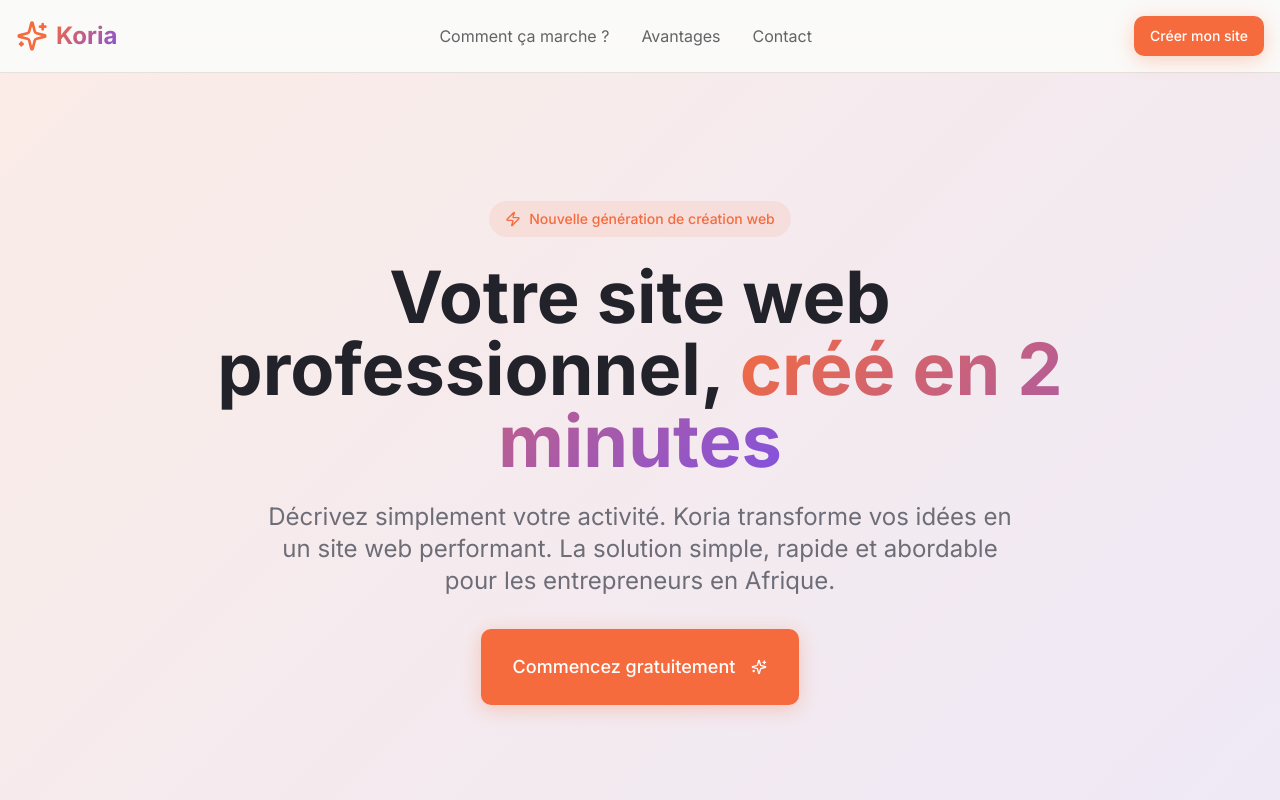
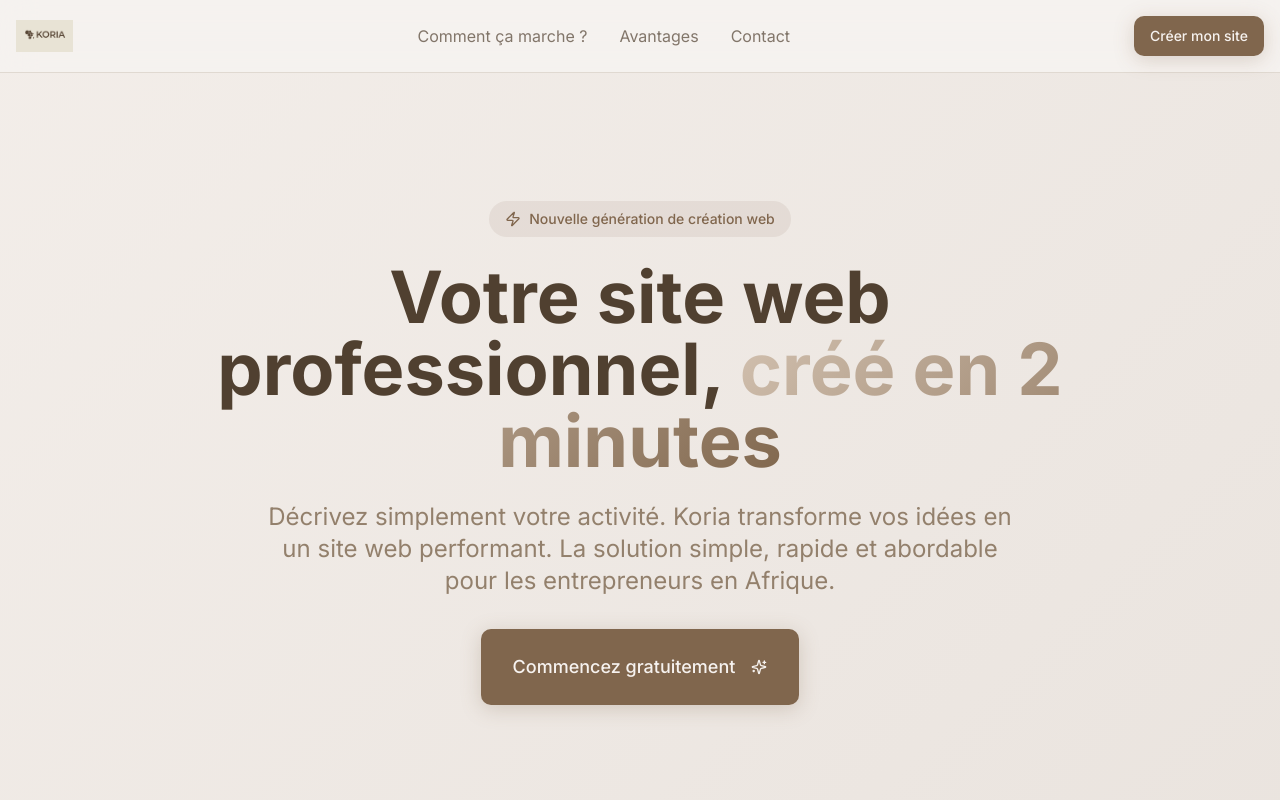
Before and after one commit to pedrozns/koria-site-magic, a React (Vite) app: page / in a window 1280 px wide. Shown: the top 800 px of the page. Built offline with nearby package versions, Linux system fonts and the light colour scheme; the HTML template or start-up script is replaced by a standard one.

Commit message:
Update branding assets

```diff
--- a/src/index.css
+++ b/src/index.css
@@ -8,40 +8,40 @@ All colors MUST be HSL.
 
 @layer base {
   :root {
-    --background: 30 20% 98%;
-    --foreground: 240 10% 15%;
+    --background: 30 28% 95%;
+    --foreground: 30 25% 25%;
 
-    --card: 0 0% 100%;
-    --card-foreground: 240 10% 15%;
+    --card: 30 28% 98%;
+    --card-foreground: 30 25% 25%;
 
-    --popover: 0 0% 100%;
-    --popover-foreground: 240 10% 15%;
+    --popover: 30 28% 98%;
+    --popover-foreground: 30 25% 25%;
 
-    --primary: 15 90% 60%;
-    --primary-foreground: 0 0% 100%;
+    --primary: 30 25% 40%;
+    --primary-foreground: 30 28% 95%;
 
-    --secondary: 260 70% 60%;
-    --secondary-foreground: 0 0% 100%;
+    --secondary: 30 28% 76%;
+    --secondary-foreground: 30 25% 25%;
 
-    --muted: 30 20% 95%;
-    --muted-foreground: 240 5% 45%;
+    --muted: 30 20% 88%;
+    --muted-foreground: 30 15% 50%;
 
-    --accent: 160 70% 50%;
-    --accent-foreground: 0 0% 100%;
+    --accent: 30 35% 55%;
+    --accent-foreground: 30 28% 95%;
 
     --destructive: 0 84.2% 60.2%;
     --destructive-foreground: 0 0% 100%;
 
-    --border: 30 15% 88%;
-    --input: 30 15% 90%;
-    --ring: 15 90% 60%;
+    --border: 30 20% 85%;
+    --input: 30 20% 90%;
+    --ring: 30 25% 40%;
 
     --radius: 0.75rem;
 
-    --gradient-hero: linear-gradient(135deg, hsl(15 90% 60%), hsl(260 70% 60%));
-    --gradient-card: linear-gradient(145deg, hsl(0 0% 100%), hsl(30 20% 98%));
-    --shadow-card: 0 10px 40px -10px hsl(15 90% 60% / 0.15);
-    --shadow-button: 0 4px 20px hsl(15 90% 60% / 0.3);
+    --gradient-hero: linear-gradient(135deg, hsl(30 28% 76%), hsl(30 25% 40%));
+    --gradient-card: linear-gradient(145deg, hsl(30 28% 98%), hsl(30 28% 95%));
+    --shadow-card: 0 10px 40px -10px hsl(30 25% 40% / 0.15);
+    --shadow-button: 0 4px 20px hsl(30 25% 40% / 0.25);
     --transition-smooth: all 0.3s cubic-bezier(0.4, 0, 0.2, 1);
 
     --sidebar-background: 0 0% 98%;
@@ -62,38 +62,38 @@ All colors MUST be HSL.
   }
 
   .dark {
-    --background: 240 10% 10%;
-    --foreground: 30 20% 98%;
+    --background: 30 15% 12%;
+    --foreground: 30 28% 95%;
 
-    --card: 240 8% 12%;
-    --card-foreground: 30 20% 98%;
+    --card: 30 15% 15%;
+    --card-foreground: 30 28% 95%;
 
-    --popover: 240 8% 12%;
-    --popover-foreground: 30 20% 98%;
+    --popover: 30 15% 15%;
+    --popover-foreground: 30 28% 95%;
 
-    --primary: 15 90% 60%;
-    --primary-foreground: 0 0% 100%;
+    --primary: 30 28% 76%;
+    --primary-foreground: 30 25% 25%;
 
-    --secondary: 260 70% 60%;
-    --secondary-foreground: 0 0% 100%;
+    --secondary: 30 25% 40%;
+    --secondary-foreground: 30 28% 95%;
 
-    --muted: 240 8% 15%;
-    --muted-foreground: 240 5% 65%;
+    --muted: 30 15% 20%;
+    --muted-foreground: 30 20% 65%;
 
-    --accent: 160 70% 50%;
-    --accent-foreground: 0 0% 100%;
+    --accent: 30 35% 55%;
+    --accent-foreground: 30 28% 95%;
 
     --destructive: 0 62.8% 50%;
     --destructive-foreground: 0 0% 100%;
 
-    --border: 240 8% 20%;
-    --input: 240 8% 20%;
-    --ring: 15 90% 60%;
+    --border: 30 15% 25%;
+    --input: 30 15% 25%;
+    --ring: 30 28% 76%;
 
-    --gradient-hero: linear-gradient(135deg, hsl(15 90% 60%), hsl(260 70% 60%));
-    --gradient-card: linear-gradient(145deg, hsl(240 8% 12%), hsl(240 8% 15%));
-    --shadow-card: 0 10px 40px -10px hsl(15 90% 60% / 0.25);
-    --shadow-button: 0 4px 20px hsl(15 90% 60% / 0.4);
+    --gradient-hero: linear-gradient(135deg, hsl(30 25% 40%), hsl(30 28% 76%));
+    --gradient-card: linear-gradient(145deg, hsl(30 15% 15%), hsl(30 15% 20%));
+    --shadow-card: 0 10px 40px -10px hsl(30 28% 76% / 0.2);
+    --shadow-button: 0 4px 20px hsl(30 28% 76% / 0.3);
   }
 }
 
--- a/src/pages/Index.tsx
+++ b/src/pages/Index.tsx
@@ -5,6 +5,7 @@ import { Textarea } from "@/components/ui/textarea";
 import { Card } from "@/components/ui/card";
 import { Wand2, Rocket, PiggyBank, Sparkles, Zap, CheckCircle2, Facebook, Twitter, Linkedin, Instagram } from "lucide-react";
 import { toast } from "sonner";
+import koriaLogo from "@/assets/koria-logo-dark.png";
 
 const Index = () => {
   const [formData, setFormData] = useState({
@@ -60,12 +61,7 @@ const Index = () => {
       <nav className="sticky top-0 z-50 bg-background/80 backdrop-blur-lg border-b border-border">
         <div className="container mx-auto px-4 py-4">
           <div className="flex items-center justify-between">
-            <div className="flex items-center gap-2">
-              <Sparkles className="w-8 h-8 text-primary" />
-              <span className="text-2xl font-bold bg-gradient-hero bg-clip-text text-transparent">
-                Koria
-              </span>
-            </div>
+            <img src={koriaLogo} alt="Koria" className="h-8" />
 
             <div className="hidden md:flex items-center gap-8">
               <a href="#how-it-works" className="text-foreground/70 hover:text-primary transition-colors">
@@ -342,12 +338,7 @@ const Index = () => {
         <div className="container mx-auto px-4">
           <div className="grid md:grid-cols-4 gap-8 mb-8">
             <div>
-              <div className="flex items-center gap-2 mb-4">
-                <Sparkles className="w-6 h-6 text-primary" />
-                <span className="text-xl font-bold bg-gradient-hero bg-clip-text text-transparent">
-                  Koria
-                </span>
-              </div>
+              <img src={koriaLogo} alt="Koria" className="h-7 mb-4" />
               <p className="text-muted-foreground">
                 La solution No-Code pour créer votre site web professionnel en quelques minutes.
               </p>
```
Also changed, not shown: src/assets/koria-logo-dark.png (added), src/assets/koria-logo-light.png (added).
